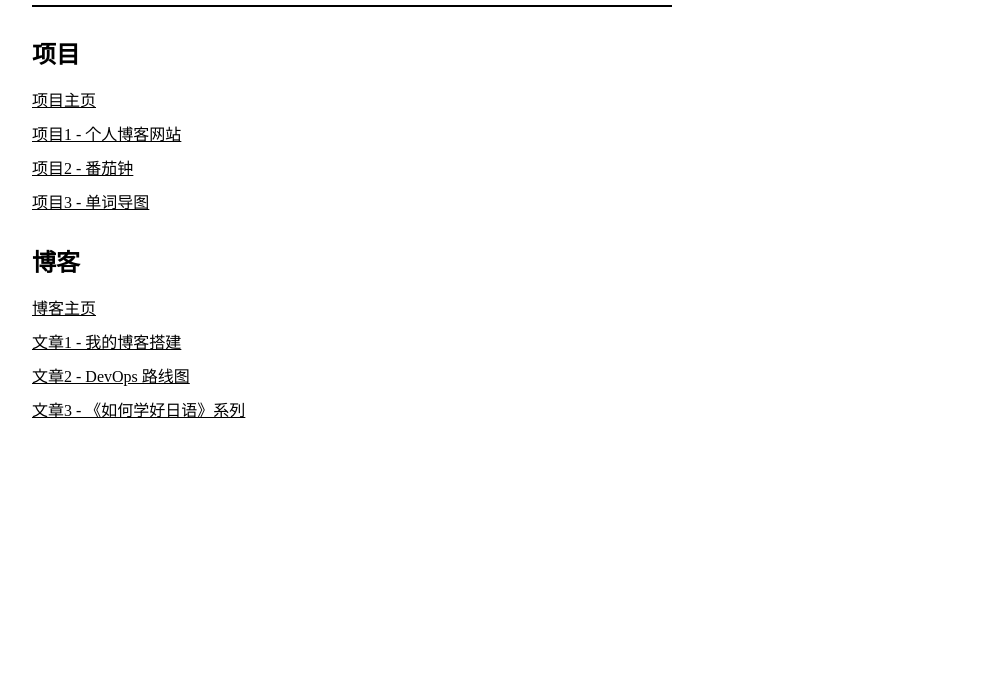
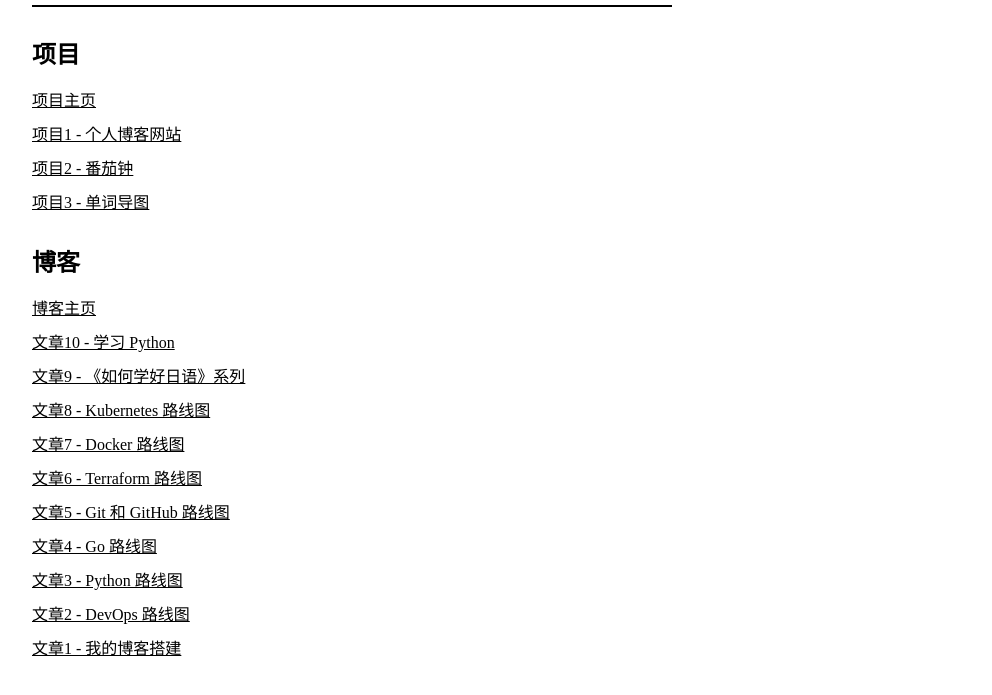
Before and after one commit to yuuniji/about, a plain HTML site: page index.html in a window 1280 px wide. Shown: the part 151-846 px from the top of the page, without its empty margins (288-1280 px from the left). Before the commit the page ends 800 px from the top, so only its background shows below. Drawn offline with Linux system fonts and the light colour scheme.

Commit message:
自动提交于 2025-04-28 22:24:07

```diff
--- a/index.html
+++ b/index.html
@@ -201,9 +201,16 @@
             ],
             blog: [
                 { url: "https://yuuniji.github.io/", label: { zh: "博客主页", en: "Blog Homepage", ja: "ブログホームページ" } },
-                { url: "https://yuuniji.github.io/posts/my-first-post/", label: { zh: "文章1 - 我的博客搭建", en: "Post 1 - My Blog Setup", ja: "記事1 - 私のブログ構築" } },
-                { url: "https://yuuniji.github.io/posts/roadmap-devops/", label: { zh: "文章2 - DevOps 路线图", en: "Post 2 - DevOps Roadmap", ja: "記事2 - DevOps ロードマップ" } },
-                { url: "https://yuuniji.github.io/posts/how-to-learn-japanese-effectively-0-overview/", label: { zh: "文章3 - 《如何学好日语》系列", en: "Post 3 - 'How to Learn Japanese Effectively' Series", ja: "記事3 - 『日本語を効果的に学ぶ方法』シリーズ" } }
+                { url: "https://yuuniji.github.io/posts/learn-python/", label: { zh: "文章10 - 学习 Python", en: "Post 10 - Learn Python", ja: "記事10 - Pythonを学ぶ" } },
+                { url: "https://yuuniji.github.io/posts/how-to-learn-japanese-effectively-0-overview/", label: { zh: "文章9 - 《如何学好日语》系列", en: "Post 9 - 'How to Learn Japanese Effectively' Series", ja: "記事9 - 『日本語を上手に学ぶ方法』シリーズ" } },
+                { url: "https://yuuniji.github.io/posts/roadmap-kubernetes/", label: { zh: "文章8 - Kubernetes 路线图", en: "Post 8 - Kubernetes Roadmap", ja: "記事8 - Kubernetesのロードマップ" } },
+                { url: "https://yuuniji.github.io/posts/roadmap-docker/", label: { zh: "文章7 - Docker 路线图", en: "Post 7 - Docker Roadmap", ja: "記事7 - Dockerのロードマップ" } },
+                { url: "https://yuuniji.github.io/posts/roadmap-terraform/", label: { zh: "文章6 - Terraform 路线图", en: "Post 6 - Terraform Roadmap", ja: "記事6 - Terraformのロードマップ" } },
+                { url: "https://yuuniji.github.io/posts/roadmap-git-github/", label: { zh: "文章5 - Git 和 GitHub 路线图", en: "Post 5 - Git and GitHub Roadmap", ja: "記事5 - GitとGitHubのロードマップ" } },
+                { url: "https://yuuniji.github.io/posts/roadmap-go/", label: { zh: "文章4 - Go 路线图", en: "Post 4 - Go Roadmap", ja: "記事4 - Goのロードマップ" } },
+                { url: "https://yuuniji.github.io/posts/roadmap-python/", label: { zh: "文章3 - Python 路线图", en: "Post 3 - Python Roadmap", ja: "記事3 - Pythonのロードマップ" } },
+                { url: "https://yuuniji.github.io/posts/roadmap-devops/", label: { zh: "文章2 - DevOps 路线图", en: "Post 2 - DevOps Roadmap", ja: "記事2 - DevOpsのロードマップ" } },
+                { url: "https://yuuniji.github.io/posts/my-first-post/", label: { zh: "文章1 - 我的博客搭建", en: "Post 1 - Building My Blog", ja: "記事1 - 私のブログ構築" } }
             ]
         };
 
```
